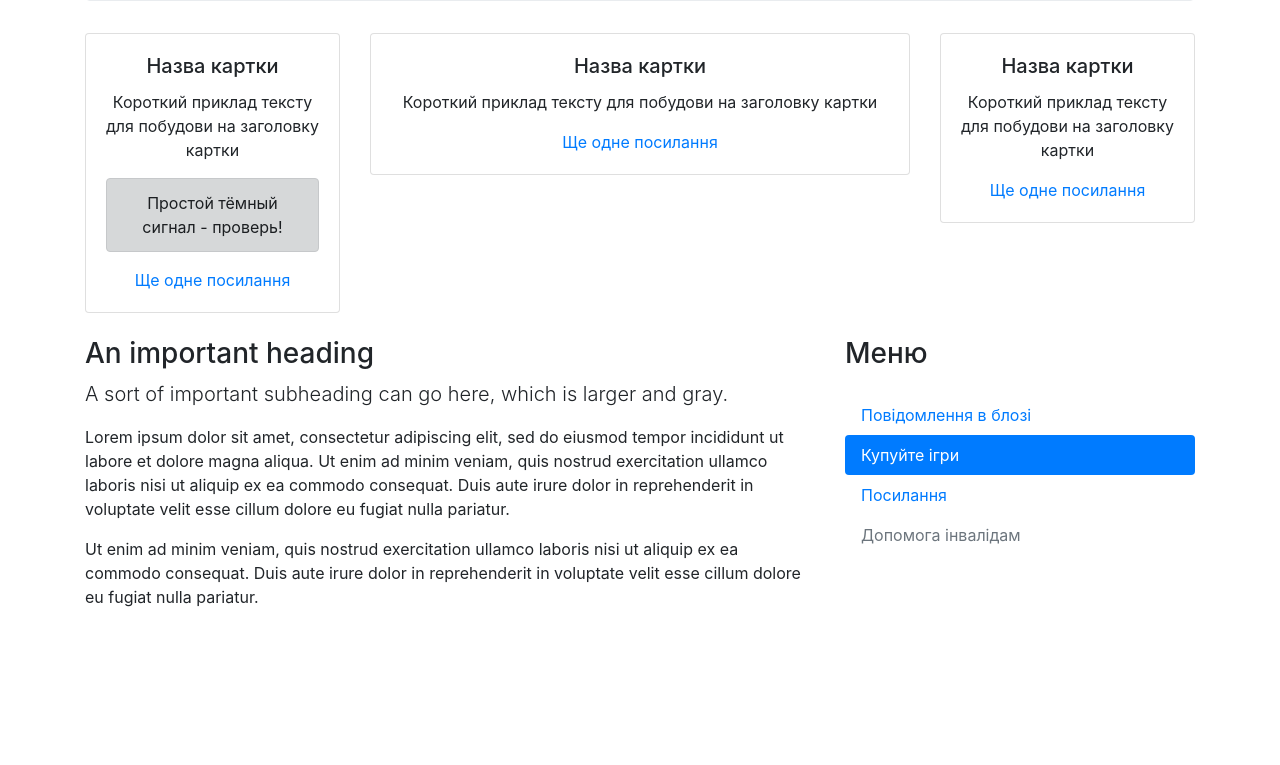
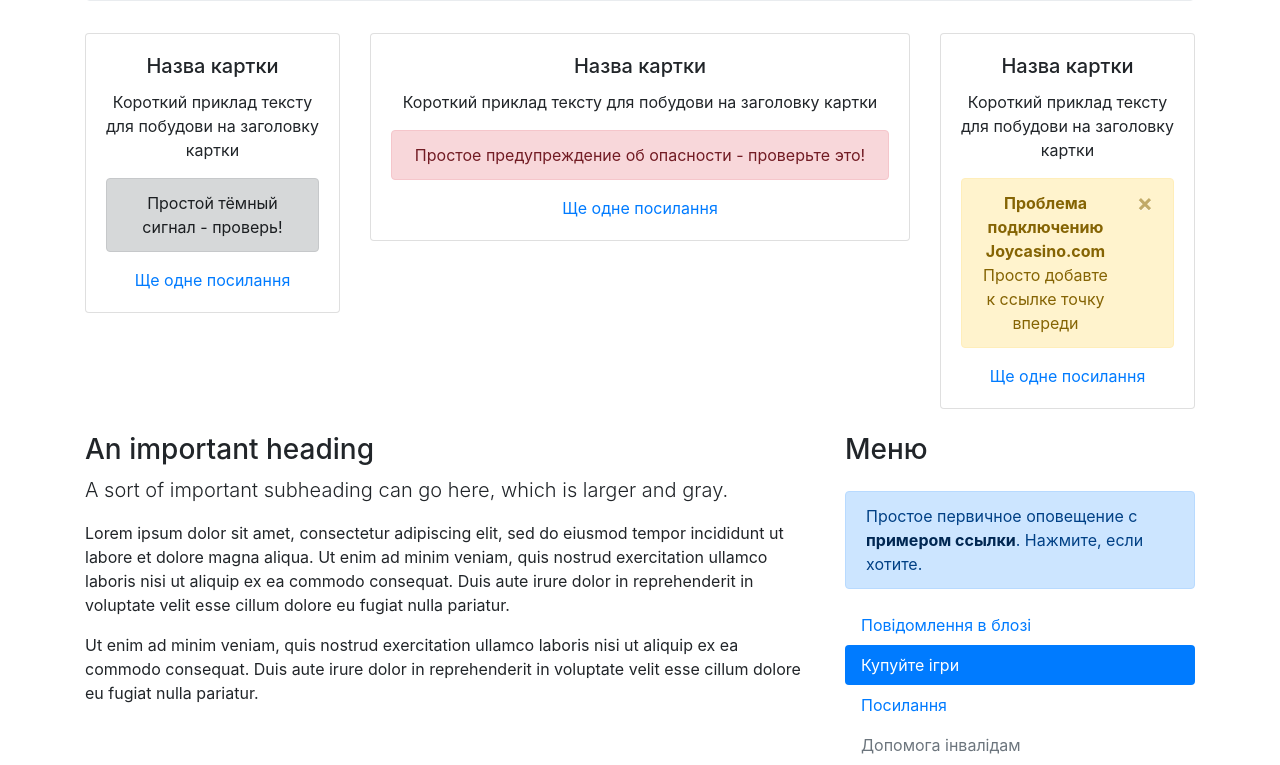
Before and after one commit to Freeky228/Bootstrap, a plain HTML site: page index.html in a window 1280 px wide. Shown: the part 428-1193 px from the top of the page. Before the commit the page ends 1053 px from the top, so only its background shows below. Drawn offline with nearby package versions, Linux system fonts and the light colour scheme.

Commit message:
Update index.html

```diff
--- a/index.html
+++ b/index.html
@@ -72,6 +72,9 @@
                 <div class="card-body text-center">
                     <h5 class="card-title">Назва картки</h5>
                     <p class="card-text">Короткий приклад тексту для побудови на заголовку картки</p>
+                    <div class="alert alert-danger" role="alert">
+Простое предупреждение об опасности - проверьте это!
+</div>
                     <a href="#" class="card-link">Ще одне посилання</a>
                 </div>
             </div>
@@ -81,6 +84,12 @@
                 <div class="card-body text-center">
                     <h5 class="card-title">Назва картки</h5>
                     <p class="card-text">Короткий приклад тексту для побудови на заголовку картки</p>
+                    <div class="alert alert-warning alert-dismissible fade show" role="alert">
+  <strong>Проблема подключению Joycasino.com</strong> Просто добавте к ссылке точку впереди
+  <button type="button" class="close" data-dismiss="alert" aria-label="Close">
+    <span aria-hidden="true">&times;</span>
+  </button>
+</div>
                     <a href="#" class="card-link">Ще одне посилання</a>
                 </div>
             </div>
@@ -98,7 +107,9 @@
 
         <div class="col-sm-12 col-md-4">
           <h3 class="mb-4">Меню</h3>
-
+          <div class="alert alert-primary" role="alert">
+            Простое первичное оповещение с <a href="#" class="alert-link">примером ссылки</a>. Нажмите, если хотите.
+          </div>
           <ul class="nav flex-column nav-pills">
               <li class="nav-item">
                   <a class="nav-link" href="#">Повідомлення в блозі</a>
```
